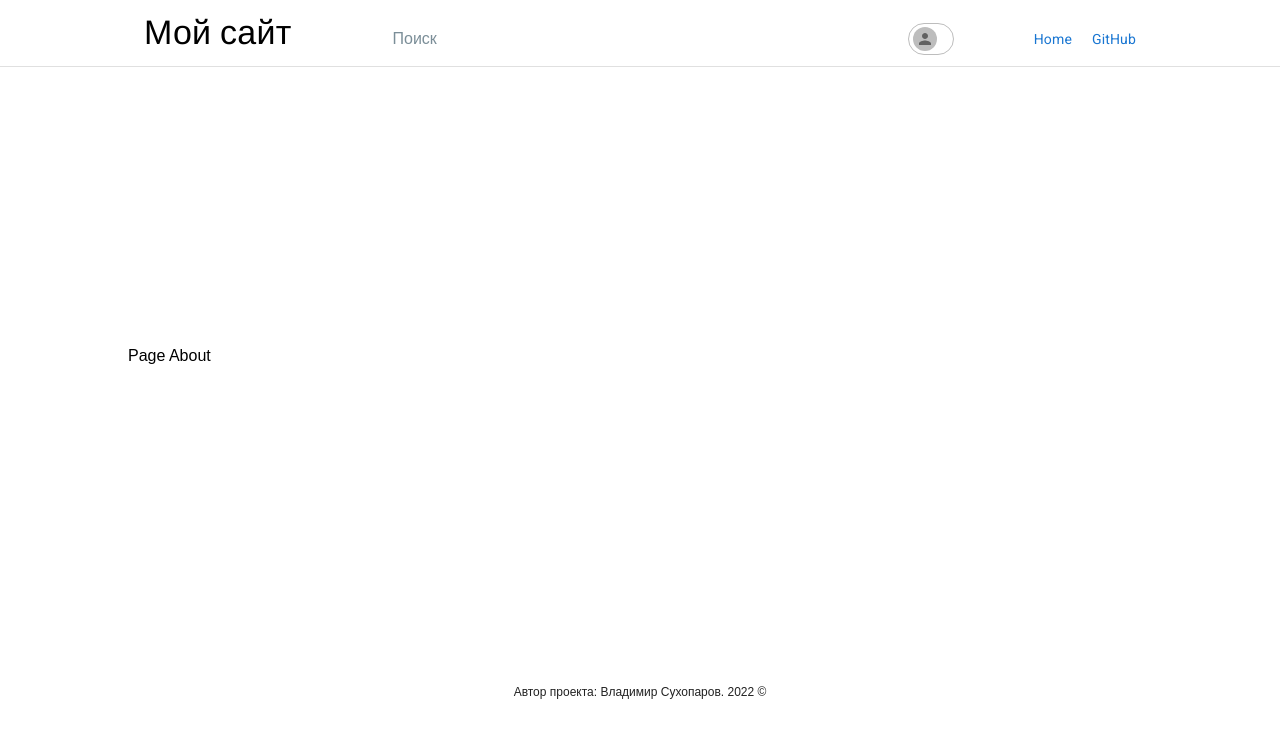
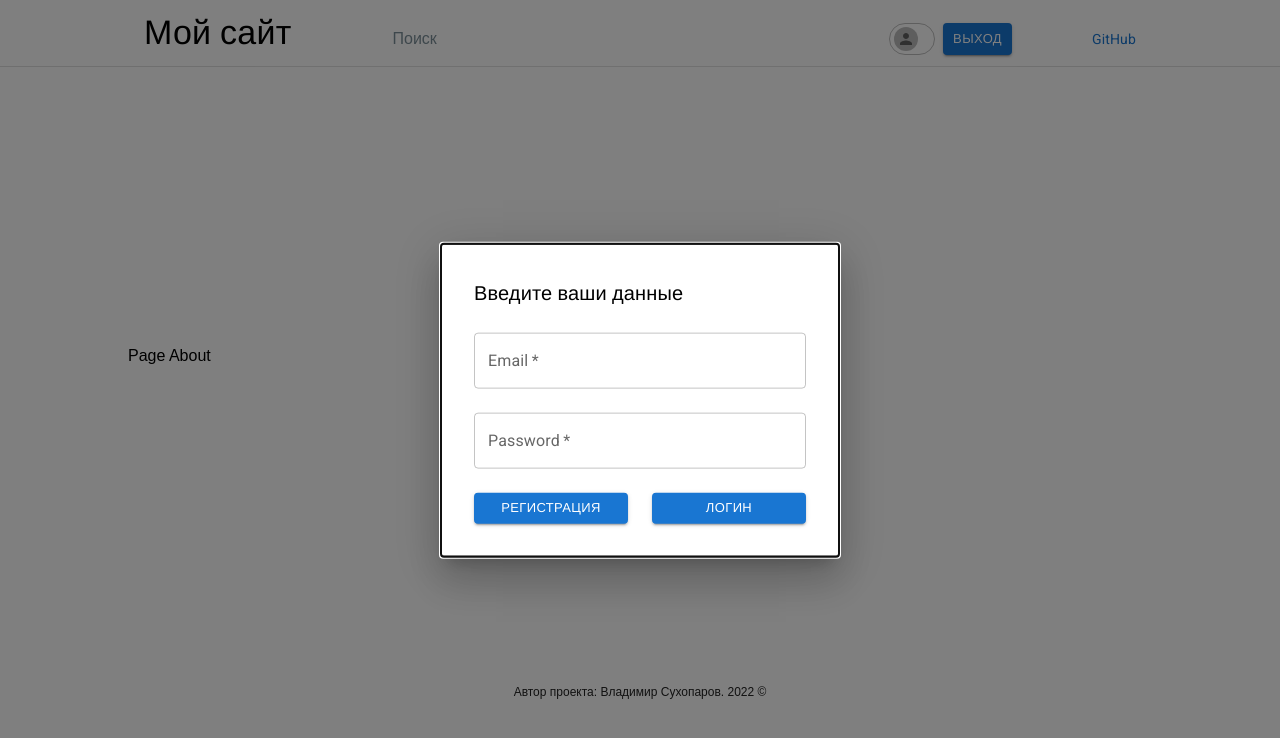
Before and after one commit to Vladimir-Sukhoparov/post-list, a React app: page /about in a window 1280 px wide. Shown: the top 738 px of the page. Built offline with nearby package versions, Linux system fonts and the light colour scheme; no server answers; a web font is replaced by a local one.

Commit message:
add autorization

```diff
--- a/src/App.js
+++ b/src/App.js
@@ -1,7 +1,7 @@
 import React, { useEffect, useState } from 'react'
 import { Routes, Route } from 'react-router-dom'
 
-import api from './utils/api'
+import { useApi } from './hooks/useApi'
 import { Header } from './components/Header'
 import { Footer } from './components/Footer'
 import { List } from './components/List'
@@ -15,33 +15,58 @@ import { Post } from './components/Post'
 
 import UserContext from './contexts/userContext'
 import ModalContext from './contexts/modalContext'
+import FormModalContext from './contexts/formModalContext';
 
 import './index.css'
 import AlertModal from './components/Modal'
 import { Search } from './components/Search'
+import { useLocalStorage } from './hooks/useLocalStorage'
+import { FormModal } from './components/FormModal'
 
 export const App = () => {
+    const api=useApi()
     const [postList, setPostList] = useState([])
+    const { readLS } = useLocalStorage()
     const [currentPage, setCurrentPage] = useState(1)
     const [postsPerPage] = useState(12)
-    const [favorites, setFavorites] = useState(JSON.parse(localStorage.getItem('favorites')) || [])
+    const [favorites, setFavorites] = useState(readLS('favorites') || [])
+
     const [modalState, setModalState] = useState({
         isOpen: false,
-        msg: null
+        msg: null,
     })
+
+    const [modalFormState, setModalFormState] = useState({
+        isOpen: false,
+        msg: null,
+    });
+
+    useEffect(()=>{
+        const token = readLS('token')
+        if(!token){
+            setModalFormState(()=>{
+                return{
+                    isOpen: true,
+                    msg: 'Вы не авторизированы',
+                }
+            })
+        }
+    },[])
 
     const [user, setUser] = useState(null)
 
     useEffect(() => {
+
         api.getPost()
             .then((list) => setPostList(list))
             .catch((err) => alert(err))
-    }, [])
+    }, [user])
 
     useEffect(() => {
-        api.getInfoUser()
+              api.getInfoUser()
             .then((user) => setUser(user))
             .catch((err) => alert(err))
+
     }, [])
 
     const indexOfLastPosts = currentPage * postsPerPage
@@ -52,11 +77,13 @@ export const App = () => {
     return (
         <UserContext.Provider value={{ user, setUser }}>
             <ModalContext.Provider value={{ modalState, setModalState }}>
+            <FormModalContext.Provider value={{ modalFormState, setModalFormState }}>
                 <div className='appContainer'>
-                <AlertModal />
+                    <AlertModal />
+                    <FormModal />
                     <Header>
                         <Logo />
-                        <Search setPostList={setPostList}/>
+                        <Search setPostList={setPostList} />
                         <InfoUser />
                         <HeadLinks />
                     </Header>
@@ -79,13 +106,13 @@ export const App = () => {
 
                             <Route path='posts/:itemID' element={<Post user={user?._id} changeList={setPostList} />} />
 
-
                             <Route path='about' element={<div>Page About</div>} />
                         </Routes>
                     </div>
 
                     <Footer />
                 </div>
+                </FormModalContext.Provider>
             </ModalContext.Provider>
         </UserContext.Provider>
     )
--- a/src/components/Card/index.js
+++ b/src/components/Card/index.js
@@ -3,7 +3,7 @@ import { Link } from 'react-router-dom'
 
 import ModalContext from '../../contexts/modalContext'
 
-import api from '../../utils/api'
+import { useApi } from '../../hooks/useApi'
 
 import { Card as CardMUI } from '@mui/material'
 import { Typography } from '@mui/material'
@@ -29,6 +29,7 @@ const divStyle = {
 }
 
 export const Card = ({ itemPost, isInFavorites, setFavorites }) => {
+    const api= useApi()
     const [textLike, setTextLike] = useState(itemPost.likes.length)
     const {setModalState} = useContext(ModalContext)
 
--- /dev/null
+++ b/src/components/FormModal/index.js
@@ -0,0 +1,100 @@
+import React, { useContext, useState } from 'react'
+
+import FormModalContext from '../../contexts/formModalContext'
+import UserContext from '../../contexts/userContext'
+
+import { useApi } from '../../hooks/useApi'
+
+import { TextField, Modal, Typography, Button, Box, Grid } from '@mui/material'
+
+import { useLocalStorage } from '../../hooks/useLocalStorage'
+
+const style = {
+    position: 'absolute',
+    top: '50%',
+    left: '50%',
+    transform: 'translate(-50%, -50%)',
+    width: 400,
+    bgcolor: 'background.paper',
+    border: '2px solid #000',
+    boxShadow: 24,
+    p: 4,
+}
+
+export const FormModal = () => {
+    const { modalFormState, setModalFormState } = useContext(FormModalContext)
+    const { setUser } = useContext(UserContext)
+
+    const [email, setEmail] = useState('')
+    const [password, setPassword] = useState('')
+
+    const api = useApi()
+    // const { writeLS } = useLocalStorage(); !!!! NEED TO FIX USE LOCAL STORAGE
+
+    const handleClose = () =>
+        setModalFormState(() => {
+            return { isOpen: false, msg: null }
+        })
+
+    const handleEmailChange = ({ target }) => {
+        setEmail(target.value)
+    }
+
+    const handlePasswordChange = ({ target }) => {
+        setPassword(target.value)
+    }
+
+    const onSignIn = (signedInUser) => {
+        const { token, data } = signedInUser
+        localStorage.setItem('token', JSON.stringify(token))
+        setUser(data)
+        setModalFormState(() => {
+            return {
+                isOpen: false,
+                msg: null,
+            }
+        })
+    }
+
+    const signUp = () => {
+        api.signUp({ email, password })
+            .then((createdUser) => {
+                return api.signIn({ email, password })
+            })
+            .then(onSignIn)
+    }
+
+    const signIn = () => {
+        api.signIn({ email, password }).then(onSignIn)
+    }
+
+    return (
+        <Modal open={modalFormState.isOpen} aria-labelledby='modal-modal-title' aria-describedby='modal-modal-description'>
+            <Box sx={style}>
+                <Grid container spacing={3}>
+                    <Grid item xs={12}>
+                        <Typography id='modal-modal-title' variant='h6' component='h2'>
+                            Введите ваши данные
+                        </Typography>
+                    </Grid>
+                    <Grid item xs={12}>
+                        <TextField fullWidth label='Email' type='email' variant='outlined' required value={email} onChange={handleEmailChange} />
+                    </Grid>
+                    <Grid item xs={12}>
+                        <TextField fullWidth label='Password' type='password' variant='outlined' required value={password} onChange={handlePasswordChange} />
+                    </Grid>
+                    <Grid item xs={6}>
+                        <Button fullWidth variant='contained' size='small' onClick={signUp}>
+                            Регистрация
+                        </Button>
+                    </Grid>
+                    <Grid item xs={6}>
+                        <Button fullWidth variant='contained' size='small' onClick={signIn}>
+                            Логин
+                        </Button>
+                    </Grid>
+                </Grid>
+            </Box>
+        </Modal>
+    )
+}
--- a/src/components/HeadLinks/index.js
+++ b/src/components/HeadLinks/index.js
@@ -8,8 +8,6 @@ const divStyle = {
 export const HeadLinks = () => {
     return (
         <div>
-            <Link style={divStyle} href="/" underline="hover" variant="body2">Home</Link>
-
             <Link href="https://github.com/Vladimir-Sukhoparov/post-list" underline="hover" variant="body2">GitHub</Link>
         </div>
     )
--- a/src/components/InfoUser/index.js
+++ b/src/components/InfoUser/index.js
@@ -1,6 +1,6 @@
 import React, { useContext, useEffect, useState } from 'react'
 import UserContext from '../../contexts/userContext'
-import api from '../../utils/api'
+import { useApi } from '../../hooks/useApi'
 import ModalContext from '../../contexts/modalContext'
 
 import Avatar from '@mui/material/Avatar'
@@ -13,8 +13,11 @@ import DialogContent from '@mui/material/DialogContent'
 import DialogContentText from '@mui/material/DialogContentText'
 import DialogTitle from '@mui/material/DialogTitle'
 import TextField from '@mui/material/TextField'
+import { useLocalStorage } from '../../hooks/useLocalStorage'
 
 export const InfoUser = () => {
+
+    const api=useApi()
     const { user, setUser } = useContext(UserContext)
     const {setModalState} = useContext(ModalContext)
     const [userName, setUserName] = useState('')
@@ -36,6 +39,11 @@ export const InfoUser = () => {
     const handleClose = () => {
         setOpen(false)
     }
+
+    const exitUser =()=>{
+        localStorage.setItem('token', '')
+    }
+
 
     const handleClick =()=>{
         api.editCurentUser({name:userName,
@@ -85,6 +93,7 @@ export const InfoUser = () => {
                         </Button>
                     </DialogActions>
                 </Dialog>
+                <Button variant='contained' size='small' onClick={exitUser}>Выход</Button>
             </Stack>
         </div>
     )
--- a/src/components/Post/index.js
+++ b/src/components/Post/index.js
@@ -1,6 +1,6 @@
 import React, { useState, useEffect, useContext } from 'react'
 import { useParams, Link } from 'react-router-dom'
-import api from '../../utils/api'
+import { useApi } from '../../hooks/useApi'
 import ModalContext from '../../contexts/modalContext'
 
 import Grid from '@mui/material/Grid'
@@ -25,6 +25,7 @@ import style from './index.module.css'
 
 
 export const Post = ({ user }, { changeList }) => {
+    const api = useApi()
     const { setModalState } = useContext(ModalContext)
     const [item, setItem] = useState(null)
     const params = useParams()
@@ -228,6 +229,7 @@ export const Post = ({ user }, { changeList }) => {
                                                     setImage(target.value)
                                                 }}
                                             />
+
                                             <TextField
                                                 margin='dense'
                                                 name='inputTitle'
--- a/src/components/Search/index.js
+++ b/src/components/Search/index.js
@@ -1,8 +1,9 @@
 import React, { useEffect, useState } from 'react'
 import './index.css'
-import api from '../../utils/api'
+import { useApi } from '../../hooks/useApi'
 
 export const Search = ({ setPostList }) => {
+    const api = useApi()
     const [searchText, setSearchText] = useState('')
 
     useEffect(() => {
--- a/src/components/Toolbar/index.js
+++ b/src/components/Toolbar/index.js
@@ -8,7 +8,7 @@ import { emphasize, styled } from '@mui/material/styles'
 import Chip from '@mui/material/Chip'
 import Typography from '@mui/material/Typography'
 import style from './index.module.css'
-import api from '../../utils/api'
+import { useApi } from '../../hooks/useApi'
 import TextField from '@mui/material/TextField'
 import Button from '@mui/material/Button'
 import Dialog from '@mui/material/Dialog'
@@ -18,6 +18,7 @@ import DialogContentText from '@mui/material/DialogContentText'
 import DialogTitle from '@mui/material/DialogTitle'
 
 const StyledBreadcrumb = styled(Chip)(({ theme }) => {
+
     const backgroundColor = theme.palette.mode === 'light' ? theme.palette.grey[100] : theme.palette.grey[800]
 
     return {
@@ -38,8 +39,9 @@ const BootstrapButton = styled(Button)({
     textTransform: 'none',
 })
 
-export const Toolbar = ({changeList}) => {
-    const {setModalState} = useContext(ModalContext)
+export const Toolbar = ({ changeList }) => {
+    const api = useApi()
+    const { setModalState } = useContext(ModalContext)
     const [open, setOpen] = useState(false)
 
     const handleClickOpen = () => {
@@ -55,7 +57,8 @@ export const Toolbar = ({changeList}) => {
         const {
             target: { inputImage, inputTitle, inputText, inputTags },
         } = event
-        if(inputImage.value.length!==0 && inputTitle.value.length!==0 && inputText.value.length!==0 && inputTags.value.length!==0){
+
+        if (inputImage.value.length !== 0 && inputTitle.value.length !== 0 && inputText.value.length !== 0 && inputTags.value.length !== 0) {
             api.addPost({
                 image: inputImage.value.trim(),
                 title: inputTitle.value.trim(),
@@ -63,24 +66,29 @@ export const Toolbar = ({changeList}) => {
                 tags: inputTags.value.trim().split(','),
             })
                 .then((data) => {
-                changeList((prevState)=>[...prevState, data])
+                    changeList((prevState) => [...prevState, data])
                     {
                         handleClose
                     }
                 })
                 .catch(() =>
-            setModalState(()=>{
+                    setModalState(() => {
                         return {
                             isOpen: true,
-                    msg: 'Не удалось добавить пост'
+                            msg: 'Не удалось добавить пост',
                         }
-            }))
-    } else {setModalState(()=>{
+                    })
+                )
+        } else {
+            setModalState(() => {
                 return {
                     isOpen: true,
-            msg: 'Заполните все поля'
+                    msg: 'Заполните все поля',
                 }
-    }); handleClickOpen()}}
+            })
+            handleClickOpen()
+        }
+    }
     return (
         <div className={style.toolbar}>
             <Breadcrumbs aria-label='breadcrumb'>
--- /dev/null
+++ b/src/contexts/formModalContext.js
@@ -0,0 +1,5 @@
+import { createContext } from 'react';
+
+const FormModalContext = createContext(null);
+
+export default FormModalContext;
--- /dev/null
+++ b/src/hooks/useApi.js
@@ -0,0 +1,12 @@
+import React from 'react'
+import Api from '../utils/api';
+import { useLocalStorage } from './useLocalStorage';
+
+export const useApi = () => {
+    const { readLS } = useLocalStorage();
+    const config = {
+        url: 'https://api.react-learning.ru',
+        token: readLS('token'),
+    };
+  return new Api(config)
+}
--- /dev/null
+++ b/src/hooks/useLocalStorage.js
@@ -0,0 +1,23 @@
+export const useLocalStorage = () => {
+    const readLS = (key) => {
+        try {
+            return JSON.parse(localStorage.getItem(key));
+        } catch (error) {
+            return localStorage.getItem(key);
+        }
+    };
+
+    const writeLS = (key, value) => {
+        const storage = readLS(key) || [];
+        storage.push(value);
+        localStorage.setItem(key, JSON.stringify(storage));
+    };
+
+    const removeLS = (key, value) => {
+        const storage = readLS(key);
+        const filteredStorage = storage.filter((itemID) => value !== itemID);
+        localStorage.setItem(key, JSON.stringify(filteredStorage));
+    };
+
+    return { readLS, writeLS, removeLS };
+};
--- a/src/utils/api.js
+++ b/src/utils/api.js
@@ -125,6 +125,26 @@ class Api {
             },
         }).then(onResponce)
     }
+
+    signUp(userData) {
+        return fetch(`${this._url}/signup`, {
+            method: 'POST',
+            headers: {
+                'Content-Type': 'application/json',
+            },
+            body: JSON.stringify(userData),
+        }).then(onResponce);
+    }
+
+    signIn(userData) {
+        return fetch(`${this._url}/signin`, {
+            method: 'POST',
+            headers: {
+                'Content-Type': 'application/json',
+            },
+            body: JSON.stringify(userData),
+        }).then(onResponce);
+    }
 }
 
-export default new Api(config)
+export default Api
```
Lines whose indentation alone changed are shown as unchanged.
